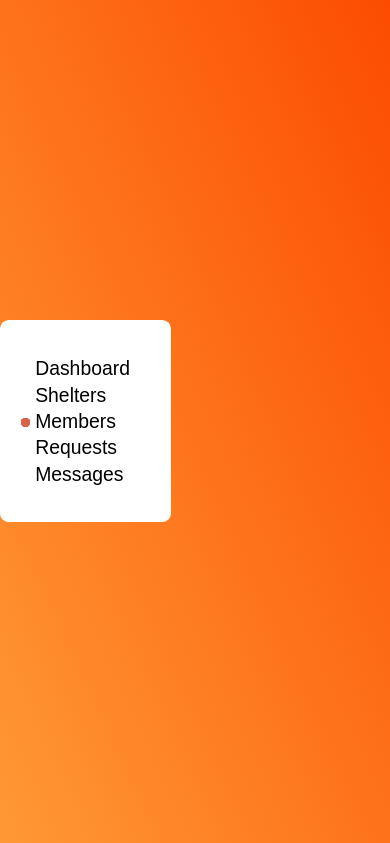
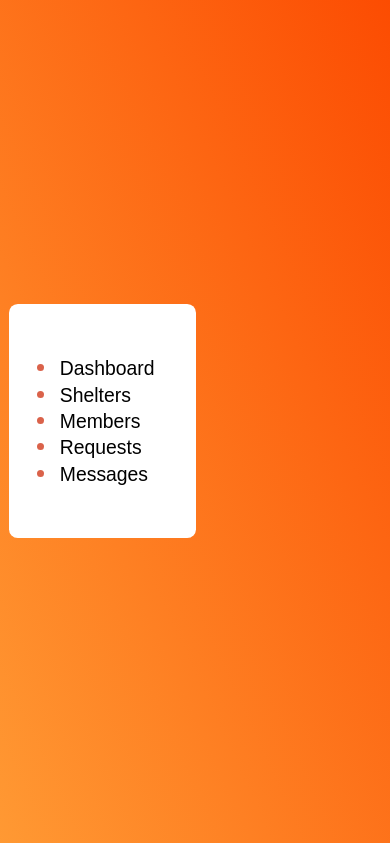
Before and after one commit to pjhoodsta/APU_Web_Project_Sanctuary, a PHP site: page /dashboard-member.html in a window 390 px wide. Shown: the part 156-999 px from the top of the page. Run offline with PHP 8.4, Linux system fonts and the light colour scheme.

Commit message:
managed to pull off bullets in sidebar, time for padding, margin

```diff
--- a/style.css
+++ b/style.css
@@ -215,7 +215,8 @@
 }
 
 section.sidebar {
-  width: 30%;
+  width: 10%;
+  margin-left: 0.5rem;
 }
 
 section.sidebar a:link {
@@ -277,7 +278,6 @@
 .card-item-container-index-services {
   color: #fc4c02;
   width: 100%;
-  background-repeat: no-repeat;
   background: linear-gradient(white 65%, #eee8e2 35%);
   align-items: center;
   margin-bottom: 1rem;
@@ -307,8 +307,6 @@
   display: flex;
 }
 
-.card-item-icon-container {
-}
 .card-item-icon {
   display: flex;
   margin-bottom: 0.5rem;
@@ -367,25 +365,21 @@
 ul.sidebar-menu {
   display: flex;
   position: relative;
-}
-ul.sidebar-menu > * {
   line-height: 1.5rem;
+  padding: 0.9rem;
 }
 
 ul.sidebar-menu li::before {
+  content: "";
   position: absolute;
+  background-color: #da624a;
+  border-radius: 2rem;
   width: 0.5rem;
   height: 0.5rem;
-  left: -0.8rem;
-  top: 50%;
-  margin-top: -0.2rem;
-  content: "";
-  background: #da624a;
-  border-radius: 2rem;
+  margin-top: 7.7%;
+  left: -0.4rem;
 }
-/* ul.sidebar-menu a::after {
-  box-sizing: border-box;
-} */
+
 ul.navbar-nav {
   display: flex;
   position: relative;
@@ -439,6 +433,21 @@
 }
 
 @media screen and (max-width: 600px) {
+  section.sidebar {
+    width: 30%;
+    margin-left: 0.5rem;
+  }
+
+  ul.sidebar-menu li::before {
+    content: "";
+    position: absolute;
+    background-color: #da624a;
+    border-radius: 2rem;
+    width: 0.4rem;
+    height: 0.4rem;
+    margin-top: 7.1%;
+    left: -0.4rem;
+  }
   .card-item-latest-news > * {
     font-size: 0.7rem;
   }
```
